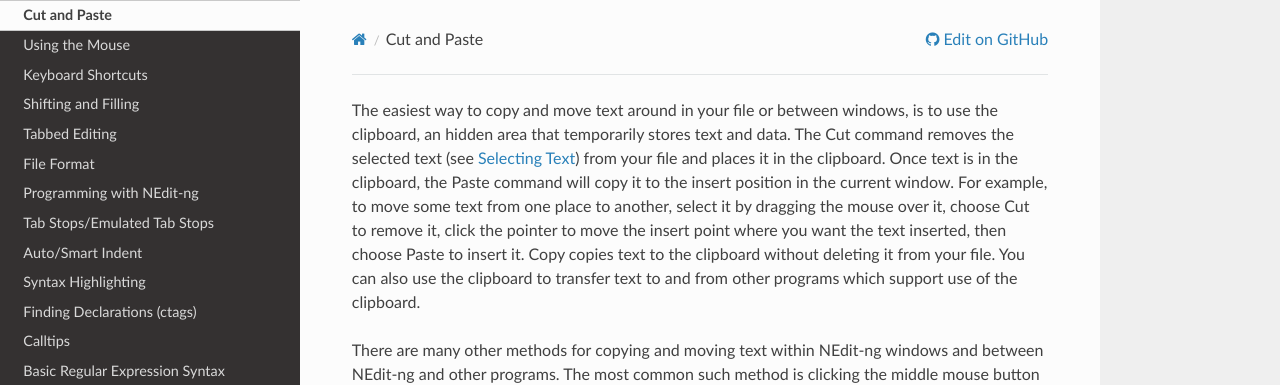
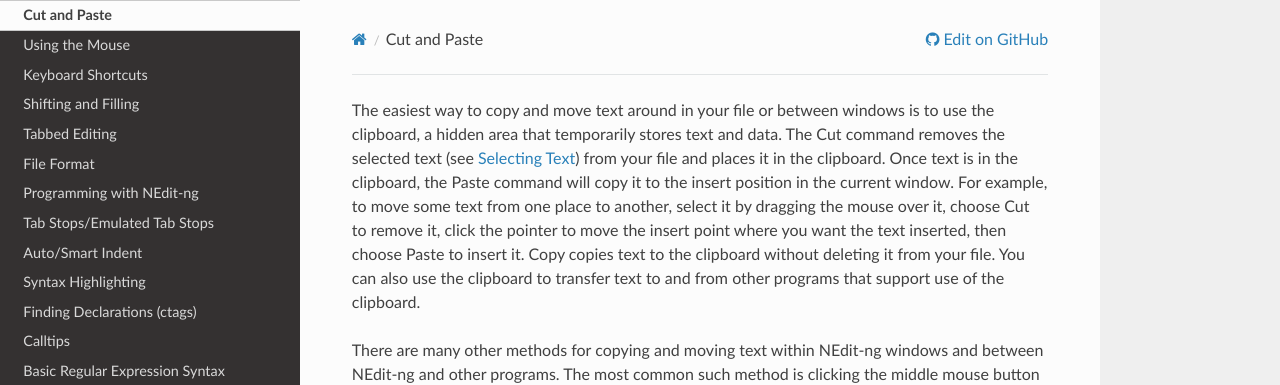
Before and after one commit to eteran/nedit-ng, an MkDocs documentation site: the page built from docs/docs/04.md, in a window 1280 px wide. Shown: the top 385 px of the page. Built offline with MkDocs 1.6.1, drawn with Linux system fonts in a browser that asks for light colours; nearby versions of some CDN libraries.

Commit message:
Update 04.md
Grammatical fixes

```diff
--- a/docs/docs/04.md
+++ b/docs/docs/04.md
@@ -1,6 +1,6 @@
 
 The easiest way to copy and move text around in your file or between
-windows, is to use the clipboard, an hidden area that temporarily
+windows is to use the clipboard, a hidden area that temporarily
 stores text and data. The Cut command removes the selected text (see
 [Selecting Text](02.md)) from your file and places it in the
 clipboard. Once text is in the clipboard, the Paste command will copy it
@@ -10,17 +10,6 @@
 where you want the text inserted, then choose Paste to insert it. Copy
 copies text to the clipboard without deleting it from your file. You can
 also use the clipboard to transfer text to and from other programs
-which support use of the clipboard.
+that support use of the clipboard.
 
-There are many other methods for copying and moving text within NEdit-ng
-windows and between NEdit-ng and other programs. The most common such
-method is clicking the middle mouse button to copy the primary selection
-(to the clicked position). Copying the selection by clicking the middle
-mouse button in many cases is the only way to transfer data to and from
-some older X programs. Holding the Shift key while clicking the middle
-mouse button moves the text, deleting it from its original position,
-rather than copying it. Other methods for transferring text include
-secondary selections, primary selection dragging, keyboard-based
-selection copying, and drag and drop. These are described in detail in
-the sections: "[Selecting Text](02.md)", "[Using the Mouse](05.md)", and
-"[Keyboard Shortcuts](06.md)".
+There are many other methods for copying and moving text within NEdit-ng windows and between NEdit-ng and other programs. The most common such method is clicking the middle mouse button to copy the primary selection (to the clicked position). Copying the selection by clicking the middle mouse button in many cases is the only way to transfer data to and from some older X programs. Holding the Shift key while clicking the middle mouse button moves the text, deleting it from its original position, rather than copying it. Other methods for transferring text include secondary selections, primary selection dragging, keyboard-based selection copying, and drag and drop. These are described in detail in the sections: "[Selecting Text](02.md)", "[Using the Mouse](05.md)", and "[Keyboard Shortcuts](06.md)".
```
